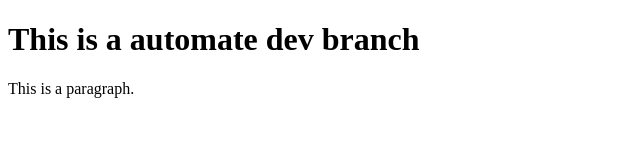
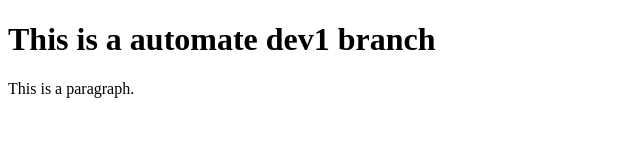
Before and after one commit to Prince-25/CICD2, a plain HTML site: page index.html in a window 1280 px wide. Shown: the whole page, without its empty margins (0-640 px from the left). Drawn offline with Linux system fonts and the light colour scheme.

Commit message:
Update index.html
cadd

```diff
--- a/index.html
+++ b/index.html
@@ -5,7 +5,7 @@
 </head>
 <body>
 
-<h1>This is a automate dev branch</h1>
+<h1>This is a automate dev1 branch</h1>
 <p>This is a paragraph.</p>
 
 </body>
```
